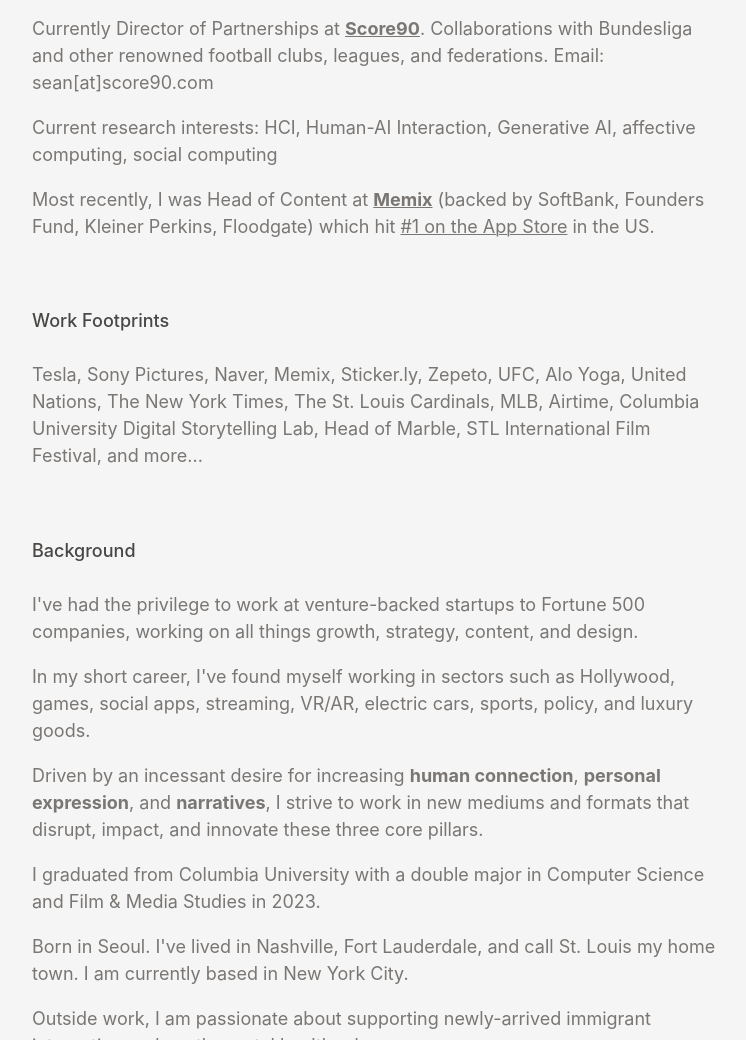
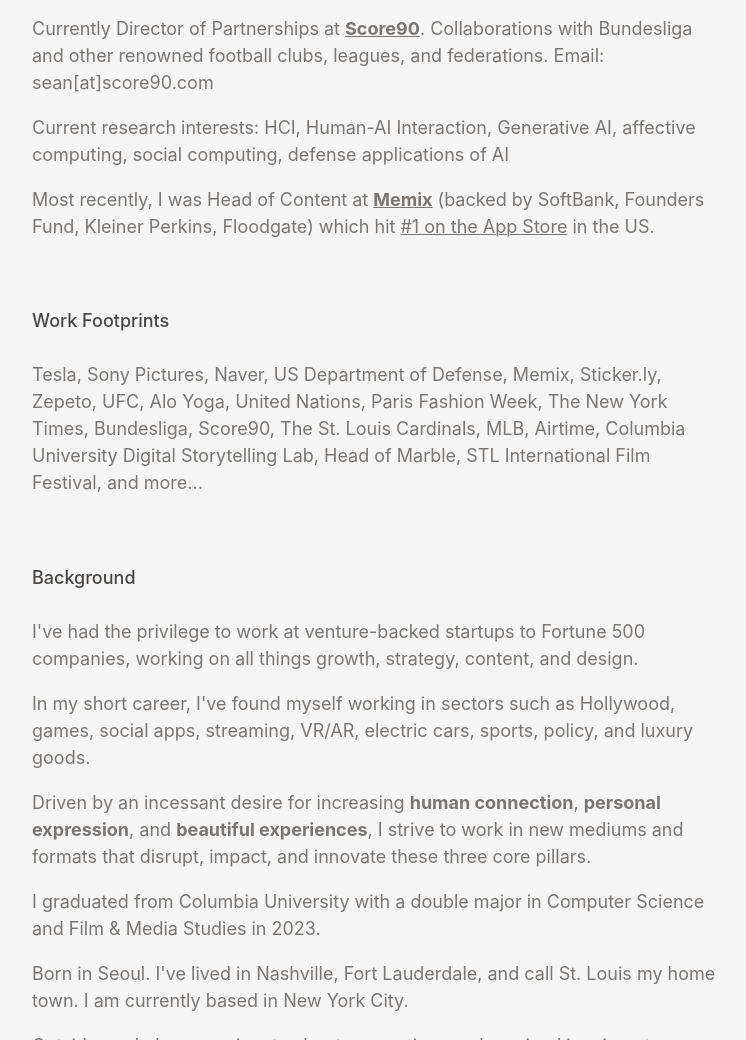
Before and after one commit to seenkim/seankim.github.io, a plain HTML site: page index.html in a window 1280 px wide. Shown: the part 367-1407 px from the top of the page, without its empty margins (266-1012 px from the left). Drawn offline with Linux system fonts and the light colour scheme.

Commit message:
Update index.html

```diff
--- a/index.html
+++ b/index.html
@@ -39,14 +39,14 @@
     <h2>Currently</h2>
     <p>Completing a MS in Computer Science at Columbia University (2024) with a focus on HCI, AI, and Design.</p>
     <p> Currently Director of Partnerships at <b><a href="https://www.youtube.com/@Score90">Score90</a></b>. Collaborations with Bundesliga and other renowned football clubs, leagues, and federations. Email: sean[at]score90.com</p>
-    <p> Current research interests: HCI, Human-AI Interaction, Generative AI, affective computing, social computing</p>
+    <p> Current research interests: HCI, Human-AI Interaction, Generative AI, affective computing, social computing, defense applications of AI</p>
     <p>Most recently, I was Head of Content at <b><a href="https://www.memix.com"> Memix</a></b> (backed by SoftBank, Founders Fund, Kleiner Perkins, Floodgate) which hit <a href ="https://markets.businessinsider.com/news/stocks/game-changing-app-memix-debuts-at-1-on-app-store-1031981324">#1 on the App Store</a> in the US. </p>
 </section>
 
 <section>
     <h2>Work Footprints</h2>
         <div>
-            <p> Tesla, Sony Pictures, Naver, Memix, Sticker.ly, Zepeto, UFC, Alo Yoga, United Nations, The New York Times, The St. Louis Cardinals, MLB, Airtime, Columbia University Digital Storytelling Lab, Head of Marble, STL International Film Festival, and more...</p>
+            <p> Tesla, Sony Pictures, Naver, US Department of Defense, Memix, Sticker.ly, Zepeto, UFC, Alo Yoga, United Nations, Paris Fashion Week, The New York Times, Bundesliga, Score90, The St. Louis Cardinals, MLB, Airtime, Columbia University Digital Storytelling Lab, Head of Marble, STL International Film Festival, and more...</p>
         </div>
     </div>
 </section>
@@ -55,7 +55,7 @@
     <h2> Background </h2>
         <p>I've had the privilege to work at venture-backed startups to Fortune 500 companies, working on all things growth, strategy, content, and design. </p>
         <p>In my short career, I've found myself working in sectors such as Hollywood, games, social apps, streaming, VR/AR, electric cars, sports, policy, and luxury goods. </p>
-        <p> Driven by an incessant desire for increasing <b>human connection</b>, <b>personal expression</b>, and <b>narratives</b>, I strive to work in new mediums and formats that disrupt, impact, and innovate these three core pillars.</p>
+        <p> Driven by an incessant desire for increasing <b>human connection</b>, <b>personal expression</b>, and <b>beautiful experiences</b>, I strive to work in new mediums and formats that disrupt, impact, and innovate these three core pillars.</p>
         <p>I graduated from Columbia University with a double major in Computer Science and Film & Media Studies in 2023.</p>
         <p>Born in Seoul. I've lived in Nashville, Fort Lauderdale, and call St. Louis my home town. I am currently based in New York City.</p>
         <p>Outside work, I am passionate about supporting newly-arrived immigrant integration and youth mental health advocacy.</p>
```
